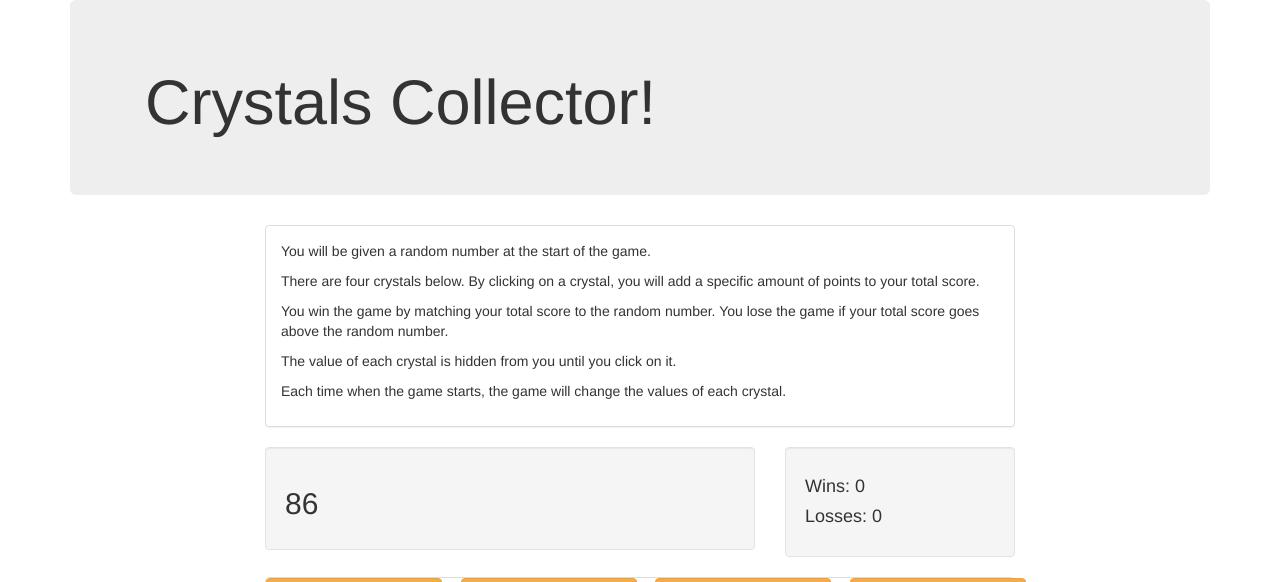
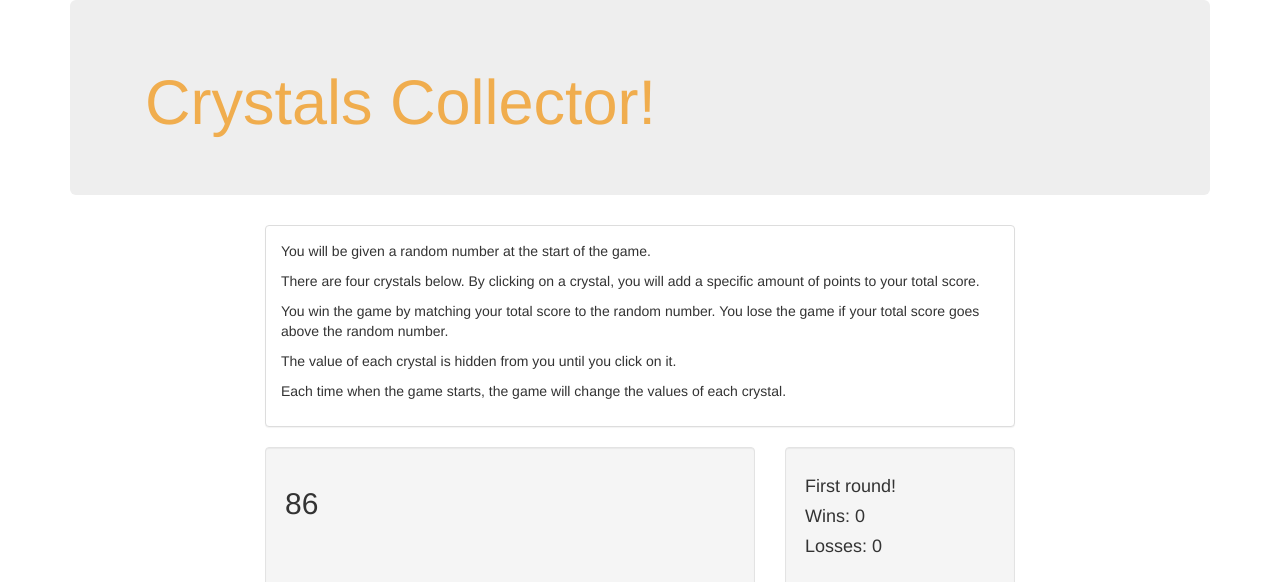
Before and after one commit to lockwoni/week-4-game, a PHP site: page / in a window 1280 px wide. Shown: the top 582 px of the page. Run offline with PHP 8.4, Linux system fonts and the light colour scheme; some libraries are stand-ins or nearby versions.

Commit message:
updating files

```diff
--- a/assets/css/style.css
+++ b/assets/css/style.css
@@ -1,6 +1,6 @@
 /*heading*/
-main-head {
-	font-color: #ebebeb;
+#main-head h1 {
+	color: #f0ad4e;
 }
 
 
@@ -10,6 +10,12 @@ main-head {
 }
 
 
+/*Random number div*/
+#div-random {
+	padding-bottom: 57px;
+}
+
+
 /*crystal images*/
 .crystal-img {
 	height: 150px;
--- a/index.html
+++ b/index.html
@@ -39,14 +39,14 @@
 
 			<div class="row">
 				<div class="col-md-8">
-					<div class="well">
+					<div class="well" id="div-random">
   						<h2 id="random-number"></h2>
 					</div>
 				</div>
 
 				<div class="col-md-4">
 					<div class="well" id="score">
-						<h4 id="outcome"></h4>
+						<h4 id="outcome">First round!</h4>
   					<h4 id="wins">Wins: 0</h4>
   					<h4 id="losses">Losses: 0</h4>
 					</div>
@@ -112,7 +112,7 @@
 
 	<footer class="footer">
 		<div class="container" id="footer-text">
-			<p class="text-muted">Copyright &reg; 2016 Nicole Lockwood</p>
+			<p class="text-muted">Copyright &reg; 2017 Nicole Lockwood</p>
 		</div>
 	</footer>
 </div>
```
